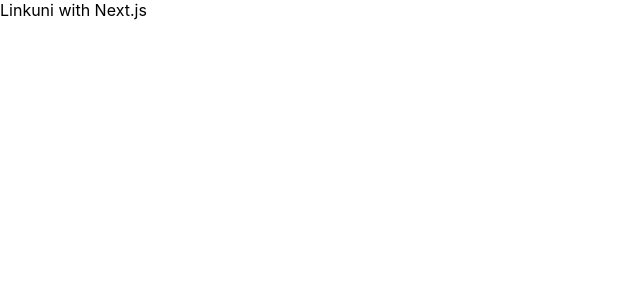
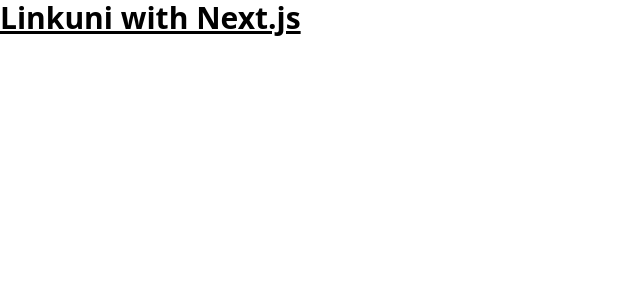
Before and after one commit to esther615kim/next_linkuni, a Next.js app: page / in a window 1280 px wide. Shown: the top 300 px of the page, without its empty margins (0-640 px from the left). Built offline with nearby package versions, Linux system fonts and the light colour scheme.

Commit message:
setting: add Tailwind CSS

```diff
--- a/next.config.js
+++ b/next.config.js
@@ -2,7 +2,7 @@
 const nextConfig = {
   reactStrictMode: true,
   swcMinify: true,
-  eslintk: {
+  eslint: {
     ignoreDuringBuilds: true,
   },
   compiler: {
--- a/pages/index.tsx
+++ b/pages/index.tsx
@@ -4,7 +4,9 @@
 import Image from "next/image";
 
 const Home: NextPage = () => {
-  return <div>Linkuni with Next.js</div>;
+  return (
+    <div className="text-3xl font-bold underline">Linkuni with Next.js</div>
+  );
 };
 
 export default Home;
--- a/tailwind.config.js
+++ b/tailwind.config.js
@@ -1,9 +1,13 @@
+
 /** @type {import('tailwindcss').Config} */
-export const content = [
-  "./pages/**/*.{js,ts,jsx,tsx}",
-  "./components/**/*.{js,ts,jsx,tsx}",
-];
-export const theme = {
-  extend: {},
-};
-export const plugins = [];
+module.exports = {
+  content: [
+    "./app/**/*.{js,ts,jsx,tsx}",
+    "./pages/**/*.{js,ts,jsx,tsx}",
+    "./components/**/*.{js,ts,jsx,tsx}",
+  ],
+  theme: {
+    extend: {},
+  },
+  plugins: [],
+}
```
Also changed, not shown: styles/globals.css (+6 -2 lines).
